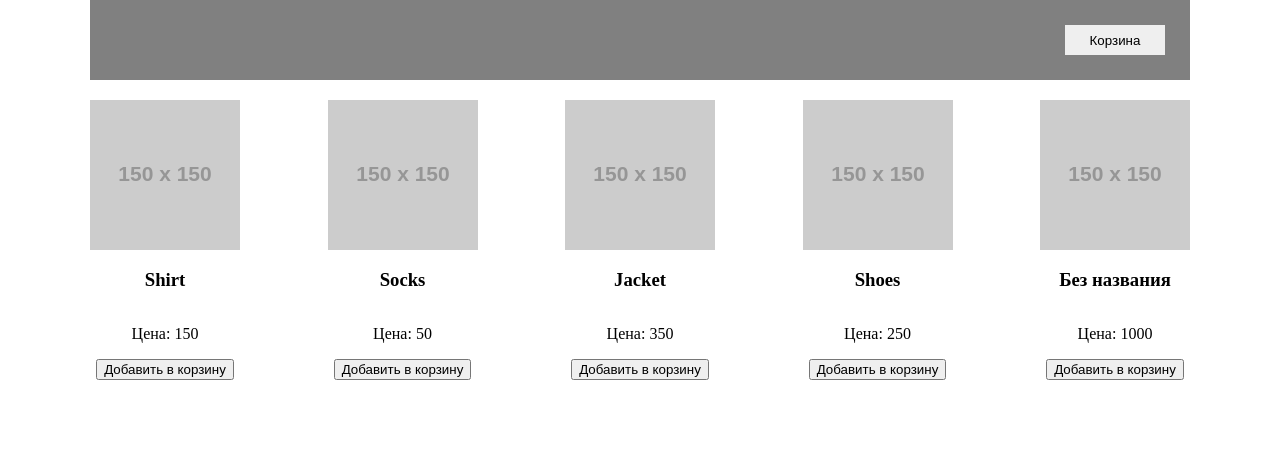
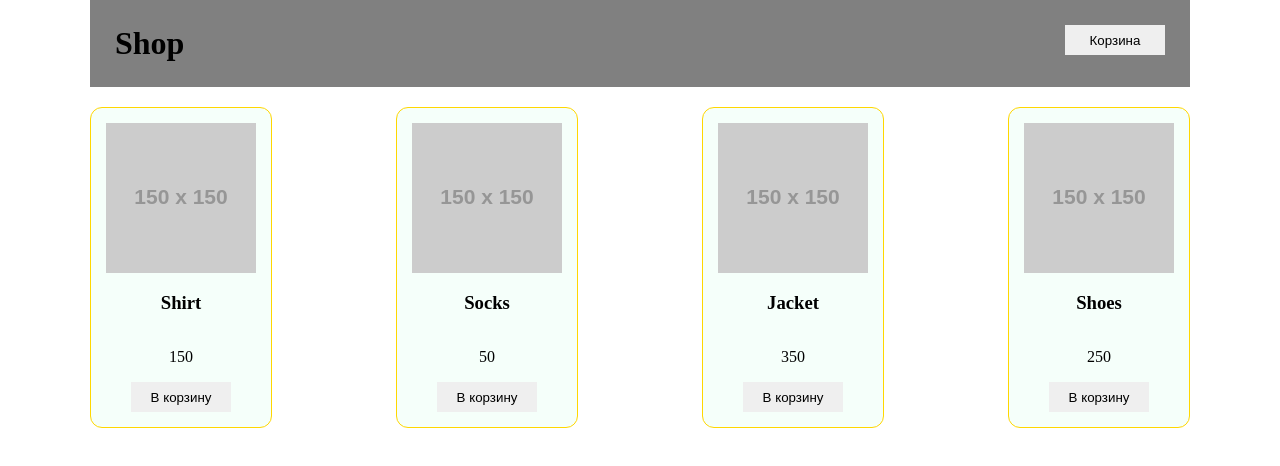
Before and after one commit to true-andrew/JavaScript-Adv, a plain HTML site: page index.html in a window 1280 px wide. Drawn offline with Linux system fonts and the light colour scheme; placeholder pictures from the web are drawn by us.

Commit message:
lesson 2

```diff
--- a/index.html
+++ b/index.html
@@ -8,6 +8,7 @@
 </head>
 <body>
 <header>
+    <h1 class="shop-heading">Shop</h1>
     <button class="cart-button" type="button">Корзина</button>
 </header>
 <main>
--- a/script.js
+++ b/script.js
@@ -1,4 +1,73 @@
-const goods = [
+class GoodsItem {
+    constructor(title, price) {
+        this.title = title;
+        this.price = price;
+    }
+
+    _render() {
+        return `<div class="goods-item"><img src="https://via.placeholder.com/150C/O https://placeholder.com/" alt="placeholder"><h3>${this.title}</h3><p>${this.price}</p><button class="cart-button" type="button">В корзину</button></div>`;
+    }
+}
+
+class GoodsList {
+    constructor() {
+        this.goods = [];
+        this.final_price = 0;
+    }
+
+    _fetchGoods() {
+        this.goods = [
+            {title: 'Shirt', price: 150},
+            {title: 'Socks', price: 50},
+            {title: 'Jacket', price: 350},
+            {title: 'Shoes', price: 250},
+        ];
+    }
+
+    _render() {
+        let listHtml = '';
+        this.goods.forEach(good => {
+            const goodItem = new GoodsItem(good.title, good.price);
+            listHtml += goodItem._render();
+        });
+        document.querySelector('.goods-list').innerHTML = listHtml;
+    }
+
+    countFinalPrice() {
+        for (let i = 0; i < this.goods.length; i++) {
+            this.final_price += this.goods[i].price;
+        }
+    }
+}
+
+class CartItem extends GoodsItem {
+    constructor(title, price, quantity) {
+        super(title);
+        super(price);
+        this.quantity = quantity;
+    }
+
+    _render() {
+        return `<div class="goods-item"><img src="https://via.placeholder.com/150C/O https://placeholder.com/" alt="placeholder"><h3>${this.title}</h3><p>${this.price}</p><p>В корзине</p></div>`;
+    }
+}
+
+class CartList extends GoodsList {
+    countQuantity() {
+    }
+
+    countFinalPrice() {
+        super.countFinalPrice();
+    }
+}
+
+const list = new GoodsList();
+list._fetchGoods();
+list._render();
+list.countFinalPrice();
+console.log(list.final_price);
+
+/*const goods = [
     {title: 'Shirt', price: 150},
     {title: 'Socks', price: 50},
     {title: 'Jacket', price: 350},
@@ -21,11 +90,11 @@ const renderGoodsList = (list = goods) => {
     //для избавления от запятых можно реализовать вывод товаров через цикл или использовать метод join.
     /*for (let i = 0; i < goodsList.length; i++) {
         document.querySelector('.goods-list').innerHTML += goodsList[i];
-    }*/
+    }
     document.querySelector('.goods-list').innerHTML = goodsList.join(" ");
 }
 //Сокращение функции: можно не инициализировать переменную и записать все в одну строку.
-/*const renderGoodsList = (list = goods) => document.querySelector('.goods-list').innerHTML = list.map(item => renderGoodsItem(item.title, item.price)).join(" ");*/
+/*const renderGoodsList = (list = goods) => document.querySelector('.goods-list').innerHTML = list.map(item => renderGoodsItem(item.title, item.price)).join(" ");
 
 
-renderGoodsList(goods);
+renderGoodsList(goods);*/
--- a/style.css
+++ b/style.css
@@ -6,8 +6,13 @@ body {
 header {
     background-color: gray;
     display: flex;
-    justify-content: flex-end;
+    justify-content: space-between;
     padding: 25px 0 25px 0;
+}
+
+.shop-heading{
+    font-family: Arial sans-serif;
+    margin: 0 0 0 25px;
 }
 
 .cart-button {
@@ -39,9 +44,18 @@ header {
 }
 
 .goods-item{
+    font-family: Arial sans-serif;
     max-width: 25%;
     display: flex;
     flex-direction: column;
     align-items: center;
     margin: 0 0 15px 0;
+    padding: 15px;
+    border: 1px solid gold;
+    border-radius: 12px;
+    background-color: mintcream;
 }
+
+.goods-item>button{
+    margin: 0 auto;
+}
```
